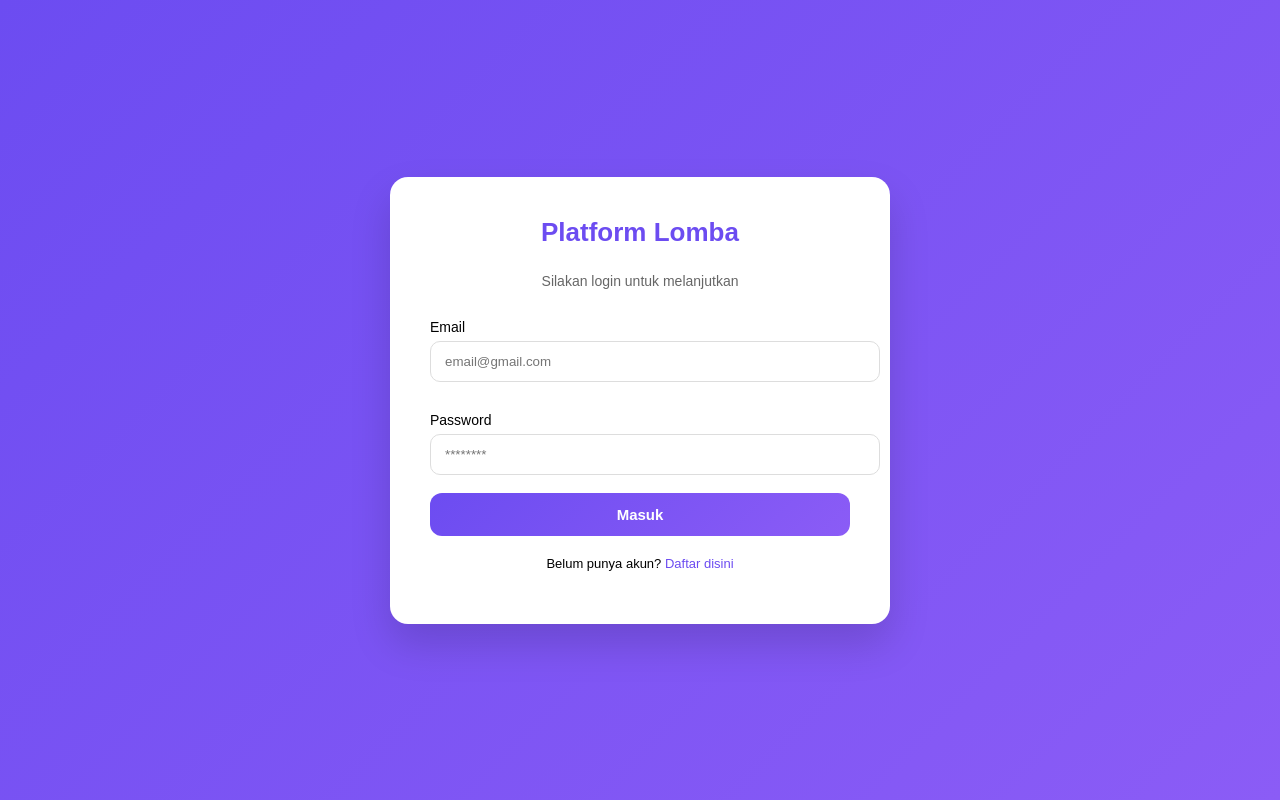
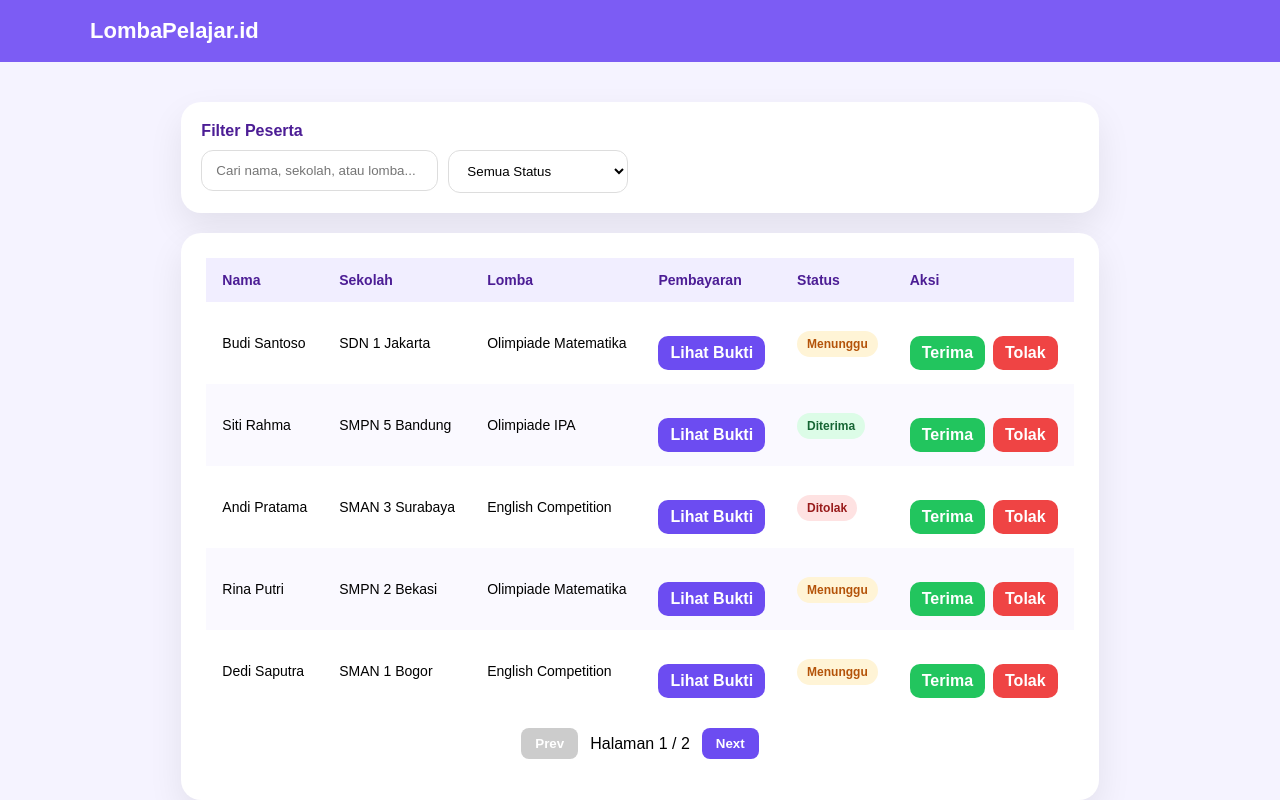
Before and after one commit to setyaraka/lombapelajar-frontend, a React (Vite) app: page /admin/participants in a window 1280 px wide. Before the commit this address led to /login. Shown: the top 800 px of the page. Built offline with nearby package versions, Linux system fonts and the light colour scheme.

Commit message:
add admin verification

```diff
--- a/src/App.tsx
+++ b/src/App.tsx
@@ -6,6 +6,7 @@ import Register from "./pages/Register";
 import Competitions from "./pages/Competitions";
 import CompetitionDetail from "./pages/CompetitionDetail";
 import RegisterCompetition from "./pages/RegisterCompetition";
+import AdminParticipants from "./pages/AdminParticipants";
 
 export default function App() {
   return (
@@ -15,13 +16,14 @@ export default function App() {
           {/* public */}
           <Route path="/login" element={<Login />} />
           <Route path="/register" element={<Register />} />
+          <Route path="/admin/participants" element={<AdminParticipants />} />
+          <Route path="/competition/:id/register" element={<RegisterCompetition />} />
 
           {/* private */}
           <Route element={<ProtectedRoute />}>
             <Route path="/" element={<Competitions />} />
             <Route path="/competition/:id" element={<CompetitionDetail />} />
           </Route>
-            <Route path="/competition/:id/register" element={<RegisterCompetition />} />
 
           {/* NOT FOUND -> LOGIN */}
           <Route path="*" element={<Navigate to="/login" replace />} />
--- a/src/components/ParticipantForm.tsx
+++ b/src/components/ParticipantForm.tsx
@@ -10,7 +10,7 @@ export default function ParticipantForm({
   next: () => void;
 }) {
   return (
-    <div className="card">
+    <div className="card form-control">
       <div className="title">Data Peserta</div>
 
       <label>Nama Peserta</label>
--- a/src/components/PaymentForm.tsx
+++ b/src/components/PaymentForm.tsx
@@ -12,7 +12,7 @@ export default function PaymentForm({
   submit: () => void;
 }) {
   return (
-    <div className="card">
+    <div className="card form-control">
       <div className="title">Pembayaran</div>
 
       <div className="bank-box">
--- a/src/index.css
+++ b/src/index.css
@@ -396,30 +396,14 @@ body {
 }
 
 /* FOOTER */
-/* .competitions-page footer {
-  background: #6C4CF1;
-  color: white;
-  text-align: center;
-  padding: 20px;
-} */
 
 /* ====== Competition Detail =======*/
-/* ===== COMPETITION DETAIL PAGE ===== */
 
 .competition-detail-page {
   background: #F5F3FF;
   min-height: 100vh;
   font-family: 'Poppins', sans-serif;
 }
-
-/* .competition-detail-page .header {
-  background: linear-gradient(135deg,#6C4CF1,#8B5CF6);
-  padding: 18px 30px;
-  color: white;
-  display: flex;
-  justify-content: space-between;
-  align-items: center;
-} */
 
 .competition-detail-page .back {
   background: white;
@@ -499,7 +483,10 @@ label {
   margin-top:12px;
 }
 
-input, select, textarea {
+/* FORM ONLY (REGISTER & PAYMENT) */
+.form-control input,
+.form-control select,
+.form-control textarea {
   width: 100%;
   padding: 12px 14px;
   margin-top: 6px;
@@ -655,3 +642,142 @@ input:focus, select:focus, textarea:focus {
   cursor: pointer;
   margin-top: 15px;
 }
+
+/* ================= ADMIN PAGE ================= */
+
+.admin-page {
+  min-height: 100vh;
+  background: #F5F3FF;
+  display: flex;
+  flex-direction: column;
+  font-family: 'Poppins', sans-serif;
+}
+
+/* HEADER */
+.admin-page .header{
+  background:linear-gradient(135deg,#6C4CF1,#8B5CF6);
+  color:white;
+  padding:18px 30px;
+  display:flex;
+  justify-content:space-between;
+  align-items:center
+}
+
+.admin-page .header h1{
+  margin:0;
+  font-size:20px
+}
+
+.admin-page .logout{
+  background:white;
+  color:#6C4CF1;
+  border:none;
+  padding:8px 14px;
+  border-radius:10px;
+  font-weight:600;
+  cursor:pointer
+}
+
+/* CONTAINER */
+.admin-page .container {
+  max-width:1200px;
+  margin:40px auto;
+  padding:0 20px;
+  flex:1;
+}
+
+/* CARD */
+.admin-page .card{
+  background:white;
+  border-radius:20px;
+  box-shadow:0 15px 35px rgba(0,0,0,.08);
+  overflow:hidden
+}
+
+/* TABLE */
+.admin-page table{width:100%;border-collapse:collapse}
+.admin-page th,.admin-page td{padding:14px 16px;text-align:left;font-size:14px}
+.admin-page th{background:#F1EEFF;color:#4C1D95}
+.admin-page tr:nth-child(even){background:#FAF9FF}
+
+/* STATUS */
+.admin-page .status{padding:6px 10px;border-radius:20px;font-size:12px;font-weight:600}
+.admin-page .pending{background:#FFF4D6;color:#B45309}
+.admin-page .approved{background:#DCFCE7;color:#166534}
+.admin-page .rejected{background:#FEE2E2;color:#991B1B}
+
+/* BUTTONS */
+.admin-page .btn{border:none;padding:8px 12px;border-radius:10px;font-weight:600;cursor:pointer}
+.admin-page .approve{background:#22C55E;color:white}
+.admin-page .reject{background:#EF4444;color:white}
+.admin-page .view{background:#6C4CF1;color:white}
+
+.admin-page .actions{display:flex;gap:8px}
+
+/* FILTER */
+.admin-page .filter-card{
+  padding:20px;
+  margin-bottom:20px;
+}
+
+.admin-page .filter-title{
+  font-weight:600;
+  margin-bottom:10px;
+  color:#4C1D95;
+}
+
+.admin-page .filter-row{
+  display:flex;
+  gap:40px;
+  flex-wrap:wrap;
+}
+
+.admin-page .table-controls input{
+  width:100%;
+  max-width:380px;
+  padding:12px 14px;
+  border-radius:12px;
+  border:1px solid #ddd;
+  transition:.2s;
+}
+
+.admin-page .filter-row select{
+  padding:12px 14px;
+  border-radius:12px;
+  border:1px solid #ddd;
+  min-width:180px;
+  background:white;
+}
+
+/* PAGINATION */
+.admin-page .pagination{
+  display:flex;
+  justify-content:center;
+  align-items:center;
+  gap:12px;
+  padding:16px;
+}
+
+.admin-page .pagination button{
+  border:none;
+  padding:8px 14px;
+  border-radius:8px;
+  background:#6C4CF1;
+  color:white;
+  cursor:pointer;
+  font-weight:600;
+}
+
+.admin-page .pagination button:disabled{
+  background:#ccc;
+  cursor:not-allowed;
+}
+
+/* FOOTER */
+.admin-page footer{
+  margin-top:50px;
+  background:#6C4CF1;
+  color:white;
+  text-align:center;
+  padding:20px;
+}
--- /dev/null
+++ b/src/pages/AdminParticipants.tsx
@@ -0,0 +1,196 @@
+import { useMemo, useState } from "react";
+import Header from "../components/Header";
+import Footer from "../components/Footer";
+
+type Status = "pending" | "approved" | "rejected";
+
+type Participant = {
+  id: number;
+  name: string;
+  school: string;
+  competition: string;
+  status: Status;
+};
+
+const dummyData: Participant[] = [
+  {
+    id: 1,
+    name: "Budi Santoso",
+    school: "SDN 1 Jakarta",
+    competition: "Olimpiade Matematika",
+    status: "pending",
+  },
+  {
+    id: 2,
+    name: "Siti Rahma",
+    school: "SMPN 5 Bandung",
+    competition: "Olimpiade IPA",
+    status: "approved",
+  },
+  {
+    id: 3,
+    name: "Andi Pratama",
+    school: "SMAN 3 Surabaya",
+    competition: "English Competition",
+    status: "rejected",
+  },
+  {
+    id: 4,
+    name: "Rina Putri",
+    school: "SMPN 2 Bekasi",
+    competition: "Olimpiade Matematika",
+    status: "pending",
+  },
+  {
+    id: 5,
+    name: "Dedi Saputra",
+    school: "SMAN 1 Bogor",
+    competition: "English Competition",
+    status: "pending",
+  },
+  {
+    id: 6,
+    name: "Rudi Hartono",
+    school: "SDN 5 Depok",
+    competition: "Olimpiade IPA",
+    status: "approved",
+  },
+];
+
+export default function AdminParticipants() {
+  const [search, setSearch] = useState("");
+  const [statusFilter, setStatusFilter] = useState("");
+  const [page, setPage] = useState(1);
+
+  const perPage = 5;
+
+  // FILTER
+  const filtered = useMemo(() => {
+    return dummyData.filter((p) => {
+      const matchSearch =
+        p.name.toLowerCase().includes(search.toLowerCase()) ||
+        p.school.toLowerCase().includes(search.toLowerCase()) ||
+        p.competition.toLowerCase().includes(search.toLowerCase());
+
+      const matchStatus = statusFilter ? p.status === statusFilter : true;
+
+      return matchSearch && matchStatus;
+    });
+  }, [search, statusFilter]);
+
+  // PAGINATION
+  const totalPages = Math.max(1, Math.ceil(filtered.length / perPage));
+
+  const paginated = filtered.slice((page - 1) * perPage, page * perPage);
+
+  const changeStatus = (id: number, status: Status) => {
+    alert(`Ubah status peserta ${id} → ${status}`);
+    // nanti: await api.patch(`/admin/participant/${id}`, {status})
+  };
+
+  const badgeClass = (status: Status) => `status ${status}`;
+
+  return (
+    <div className="admin-page">
+      <Header />
+
+      <div className="container">
+        {/* FILTER */}
+        <div className="card filter-card">
+          <div className="filter-title">Filter Peserta</div>
+
+          <div className="filter-row">
+            <div className="table-controls">
+              <input
+                placeholder="Cari nama, sekolah, atau lomba..."
+                value={search}
+                onChange={(e) => {
+                  setPage(1);
+                  setSearch(e.target.value);
+                }}
+              />
+            </div>
+
+            <select
+              value={statusFilter}
+              onChange={(e) => {
+                setPage(1);
+                setStatusFilter(e.target.value);
+              }}
+            >
+              <option value="">Semua Status</option>
+              <option value="pending">Menunggu</option>
+              <option value="approved">Diterima</option>
+              <option value="rejected">Ditolak</option>
+            </select>
+          </div>
+        </div>
+
+        {/* TABLE */}
+        <div className="card">
+          <table>
+            <thead>
+              <tr>
+                <th>Nama</th>
+                <th>Sekolah</th>
+                <th>Lomba</th>
+                <th>Pembayaran</th>
+                <th>Status</th>
+                <th>Aksi</th>
+              </tr>
+            </thead>
+
+            <tbody>
+              {paginated.map((p) => (
+                <tr key={p.id}>
+                  <td>{p.name}</td>
+                  <td>{p.school}</td>
+                  <td>{p.competition}</td>
+
+                  <td>
+                    <button className="btn view">Lihat Bukti</button>
+                  </td>
+
+                  <td>
+                    <span className={badgeClass(p.status)}>
+                      {p.status === "pending" && "Menunggu"}
+                      {p.status === "approved" && "Diterima"}
+                      {p.status === "rejected" && "Ditolak"}
+                    </span>
+                  </td>
+
+                  <td className="actions">
+                    <button className="btn approve" onClick={() => changeStatus(p.id, "approved")}>
+                      Terima
+                    </button>
+
+                    <button className="btn reject" onClick={() => changeStatus(p.id, "rejected")}>
+                      Tolak
+                    </button>
+                  </td>
+                </tr>
+              ))}
+            </tbody>
+          </table>
+
+          {/* PAGINATION */}
+          <div className="pagination">
+            <button disabled={page === 1} onClick={() => setPage((p) => p - 1)}>
+              Prev
+            </button>
+
+            <span>
+              Halaman {page} / {totalPages}
+            </span>
+
+            <button disabled={page === totalPages} onClick={() => setPage((p) => p + 1)}>
+              Next
+            </button>
+          </div>
+        </div>
+      </div>
+
+      <Footer />
+    </div>
+  );
+}
--- a/src/routes/ProtectedRoute.tsx
+++ b/src/routes/ProtectedRoute.tsx
@@ -1,11 +1,31 @@
+// import { Navigate, Outlet } from "react-router-dom";
+// import { useAuth } from "../auth/useAuth";
+
+// export default function ProtectedRoute() {
+//   const { user, loading } = useAuth();
+
+//   if (loading) return <p>Loading...</p>;
+//   if (!user) return <Navigate to="/login" replace />;
+
+//   return <Outlet />;
+// }
 import { Navigate, Outlet } from "react-router-dom";
 import { useAuth } from "../auth/useAuth";
 
-export default function ProtectedRoute() {
+type Props = {
+  adminOnly?: boolean;
+};
+
+export default function ProtectedRoute({ adminOnly = false }: Props) {
   const { user, loading } = useAuth();
 
   if (loading) return <p>Loading...</p>;
+
+  // belum login
   if (!user) return <Navigate to="/login" replace />;
+
+  // bukan admin tapi masuk halaman admin
+  if (adminOnly && user.role !== "ADMIN") return <Navigate to="/list" replace />;
 
   return <Outlet />;
 }
```
